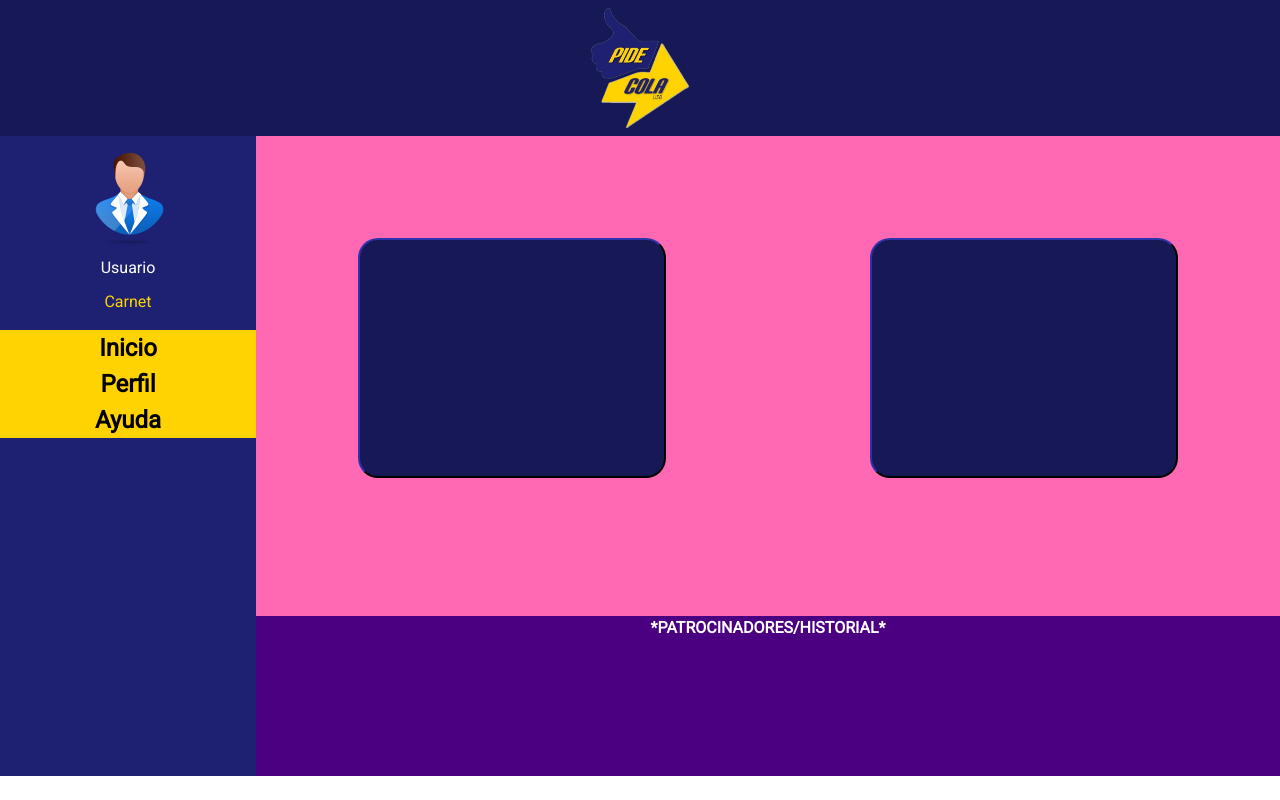
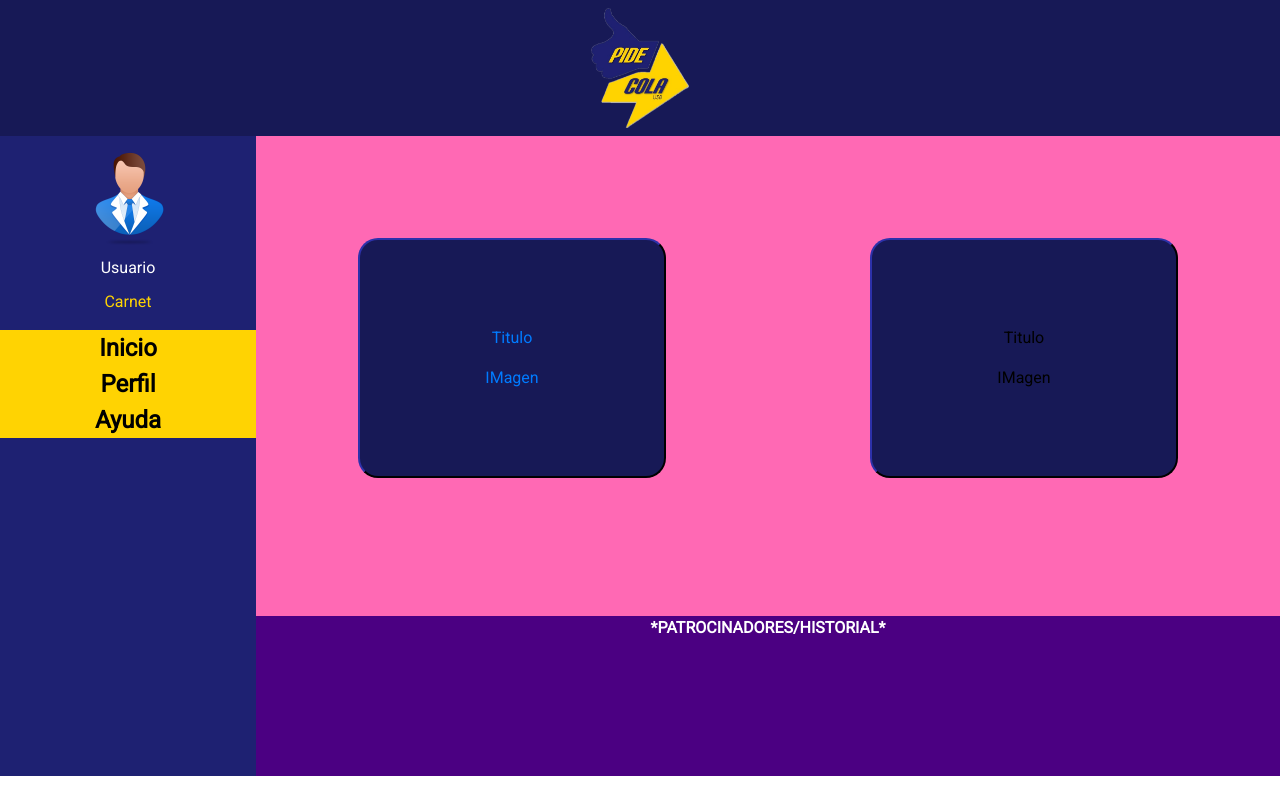
Before and after one commit to gnus19/pidecola3.0-front, a React (Create React App) app: page /home in a window 1280 px wide. Built offline with nearby package versions, Linux system fonts and the light colour scheme.

Commit message:
Creando rutaje

```diff
--- a/src/components/offer-request-ride/OfferRequestRide.jsx
+++ b/src/components/offer-request-ride/OfferRequestRide.jsx
@@ -1,13 +1,47 @@
 import React, { Component } from "react";
+import {
+  BrowserRouter as Router,
+  Route,
+  Link,
+  Switch
+} from "react-router-dom";
 import "./OfferRequestRide.css";
+import routesList from "../routes-list/routesList";
 
 class OfferRequestRide extends Component {
+  constructor(props) {
+    super(props)
+
+    this.state = {
+
+    }
+  }
+
+
   render() {
+    console.log(this.props.match.url);
+
     return (
       <div className="OfferRequestRide">
         <div className="OfferRequest">
-          <button className="RequestButton"></button>
-          <button className="OfferButton"></button>
+          <button className="RequestButton">
+            <Link to={`${this.props.match.url}/routes`}>
+              <div>
+                <p>Titulo</p>
+              </div>
+              <div>
+                IMagen
+              </div>
+            </Link>
+          </button>
+          <button className="OfferButton">
+            <div>
+              <p>Titulo</p>
+            </div>
+            <div>
+              IMagen
+            </div>
+          </button>
         </div>
         <div className="RideLog" style={{ color: "white", fontWeight: "bold" }}>
           *PATROCINADORES/HISTORIAL*
--- /dev/null
+++ b/src/components/routes-list/routesList.jsx
@@ -0,0 +1,13 @@
+import React from 'react'
+
+function routesList({ match: { url } }) {
+	console.log(url);
+
+	return (
+		<div>
+			Routes
+		</div>
+	)
+}
+
+export default routesList
--- a/src/containers/HomePage.jsx
+++ b/src/containers/HomePage.jsx
@@ -7,16 +7,24 @@ import profilePicture from "assets/images/profilePicture.jpg";
 import OfferRequestRide from "../components/offer-request-ride/OfferRequestRide";
 
 class HomePage extends Component {
+  constructor(props) {
+    super(props)
+
+    this.state = {
+
+    }
+  }
+
   render() {
     return (
       <div className="HomePage">
         <nav className="Top">
           <img className="Logo" src={logo} alt="Logo" />
         </nav>
-        <div class="container-fluid">
-          <div class="row">
+        <div className="container-fluid">
+          <div className="row">
             <nav className="Sidebar">
-              <div class="sidebar-sticky">
+              <div className="sidebar-sticky">
                 <div className="Info">
                   <img
                     className="ProfilePicture"
@@ -26,21 +34,21 @@ class HomePage extends Component {
                   <p className="Username">Usuario</p>
                   <p className="Carnet">Carnet</p>
                 </div>
-                <ul class="nav flex-column">
-                  <li class="Options">
+                <ul className="nav flex-column">
+                  <li className="Options">
                     <a style={{ color: "black", fontWeight: "bold" }}>Inicio</a>
                   </li>
-                  <li class="Options">
+                  <li className="Options">
                     <a style={{ color: "black", fontWeight: "bold" }}>Perfil</a>
                   </li>
-                  <li class="Options">
+                  <li className="Options">
                     <a style={{ color: "black", fontWeight: "bold" }}>Ayuda</a>
                   </li>
                 </ul>
               </div>
             </nav>
             <div className="Main">
-              <OfferRequestRide />
+              <OfferRequestRide {...this.props}/>
             </div>
           </div>
         </div>
```
Also changed, not shown: src/components/routes-list/routesList.css (added).
